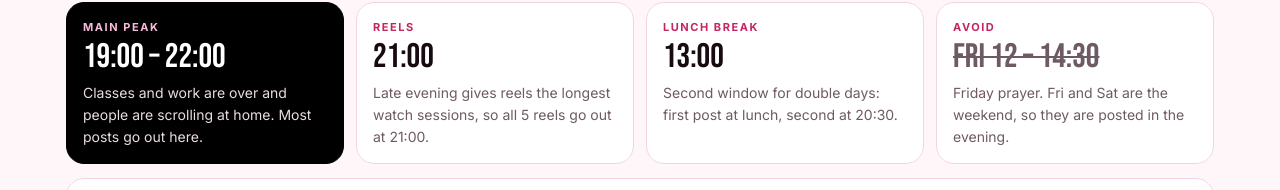
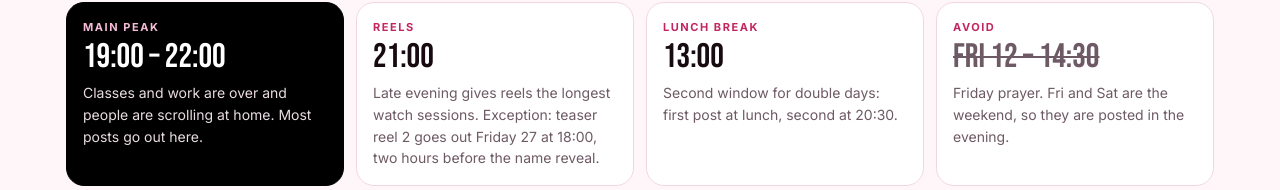
Before and after one commit to GaviX7/marketing-plan-eunoia-2026, a plain HTML site: page index.html in a window 1280 px wide. Shown: the part 1535-1725 px from the top of the page. Drawn offline with Linux system fonts and the light colour scheme.

Commit message:
Move teaser reel 2 to Friday 27 Nov at 18:00
Co-Authored-By: Claude Opus 5.5 <noreply@anthropic.com>

```diff
--- a/data.js
+++ b/data.js
@@ -21,7 +21,7 @@ window.EUNOIA_PLAN = {
     { date: "2026-11-25", time: "21:00", phase: "tease", format: "reel", title: "Teaser reel 1",
       goal: "Reach new accounts and set the mood.",
       cta: "Follow so you don’t miss it." },
-    { date: "2026-11-26", time: "21:00", phase: "tease", format: "reel", title: "Teaser reel 2",
+    { date: "2026-11-27", time: "18:00", phase: "tease", format: "reel", title: "Teaser reel 2",
       goal: "Escalate the mystery.",
       cta: "Comment what you think it spells." },
     { date: "2026-11-27", time: "20:00", phase: "tease", format: "post", title: "EUNOIA · 12.12.2026",
--- a/index.html
+++ b/index.html
@@ -341,7 +341,7 @@ footer .wrap { padding-block: 14px; font-size: 12px; letter-spacing: .12em; text
       </div>
       <div class="times">
         <div class="tcard peak"><span class="k">Main peak</span><b>19:00 – 22:00</b><p>Classes and work are over and people are scrolling at home. Most posts go out here.</p></div>
-        <div class="tcard"><span class="k">Reels</span><b>21:00</b><p>Late evening gives reels the longest watch sessions, so all 5 reels go out at 21:00.</p></div>
+        <div class="tcard"><span class="k">Reels</span><b>21:00</b><p>Late evening gives reels the longest watch sessions. Exception: teaser reel 2 goes out Friday 27 at 18:00, two hours before the name reveal.</p></div>
         <div class="tcard"><span class="k">Lunch break</span><b>13:00</b><p>Second window for double days: first post at lunch, second at 20:30.</p></div>
         <div class="tcard avoid"><span class="k">Avoid</span><b>Fri 12 – 14:30</b><p>Friday prayer. Fri and Sat are the weekend, so they are posted in the evening.</p></div>
       </div>
```
Also changed, not shown: 2 other files.
